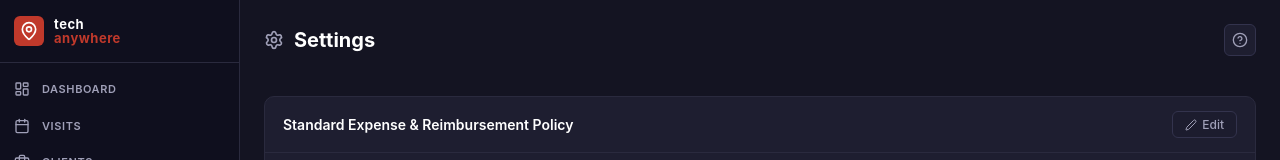
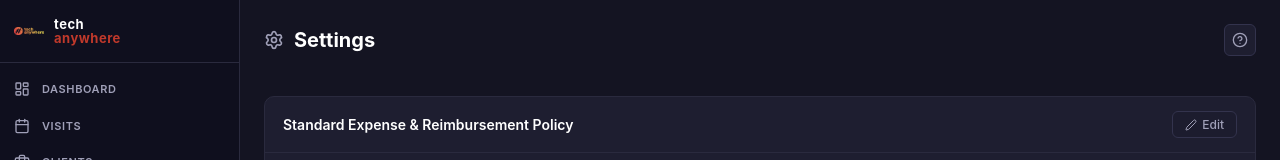
Before and after one commit to Nabzillaa/teachanywhere, a React (Vite) app in the folder app/: page /settings in a window 1280 px wide. Shown: the top 160 px of the page. Built offline with nearby package versions, Linux system fonts and the light colour scheme.

Commit message:
feat: replace sidebar and favicon with custom logo
- Updated sidebar logo icon from MapPin to custom logo.png image
- Set logo.png as the favicon for browser tab icon
- Updated page title from 'app' to 'TechAnywhere'
- Adjusted CSS to properly display image instead of SVG icon

```diff
--- a/app/index.html
+++ b/app/index.html
@@ -1,13 +1,16 @@
 <!doctype html>
 <html lang="en">
+
 <head>
   <meta charset="UTF-8" />
-    <link rel="icon" type="image/svg+xml" href="/favicon.svg" />
+  <link rel="icon" type="image/png" href="/logo.png" />
   <meta name="viewport" content="width=device-width, initial-scale=1.0" />
-    <title>app</title>
+  <title>TechAnywhere</title>
 </head>
+
 <body>
   <div id="root"></div>
   <script type="module" src="/src/main.tsx"></script>
 </body>
+
 </html>
--- a/app/src/components/layout/Sidebar.css
+++ b/app/src/components/layout/Sidebar.css
@@ -51,14 +51,11 @@
 .sidebar__logo-icon {
   width: 30px;
   height: 30px;
-  background: var(--accent-red);
   border-radius: 6px;
-  display: flex;
-  align-items: center;
-  justify-content: center;
-  color: white;
+  display: block;
   flex-shrink: 0;
   position: relative;
+  object-fit: contain;
 }
 
 .sidebar--collapsed .sidebar__logo-icon {
--- a/app/src/components/layout/Sidebar.tsx
+++ b/app/src/components/layout/Sidebar.tsx
@@ -2,7 +2,7 @@
 import {
   LayoutDashboard, Calendar, Users, Briefcase, Truck,
   Building2, MessageSquare, Receipt, BarChart2, Settings,
-  ChevronRight, MapPin
+  ChevronRight
 } from 'lucide-react';
 import './Sidebar.css';
 
@@ -35,9 +35,7 @@
           onClick={onToggle}
           title="Toggle sidebar"
         >
-          <div className="sidebar__logo-icon">
-            <MapPin size={20} />
-          </div>
+          <img src="/logo.png" alt="TechAnywhere" className="sidebar__logo-icon" />
         </button>
         {!collapsed && (
           <div className="sidebar__logo-text">
```
Also changed, not shown: app/public/logo.png (added). Lines whose indentation alone changed are shown as unchanged.
